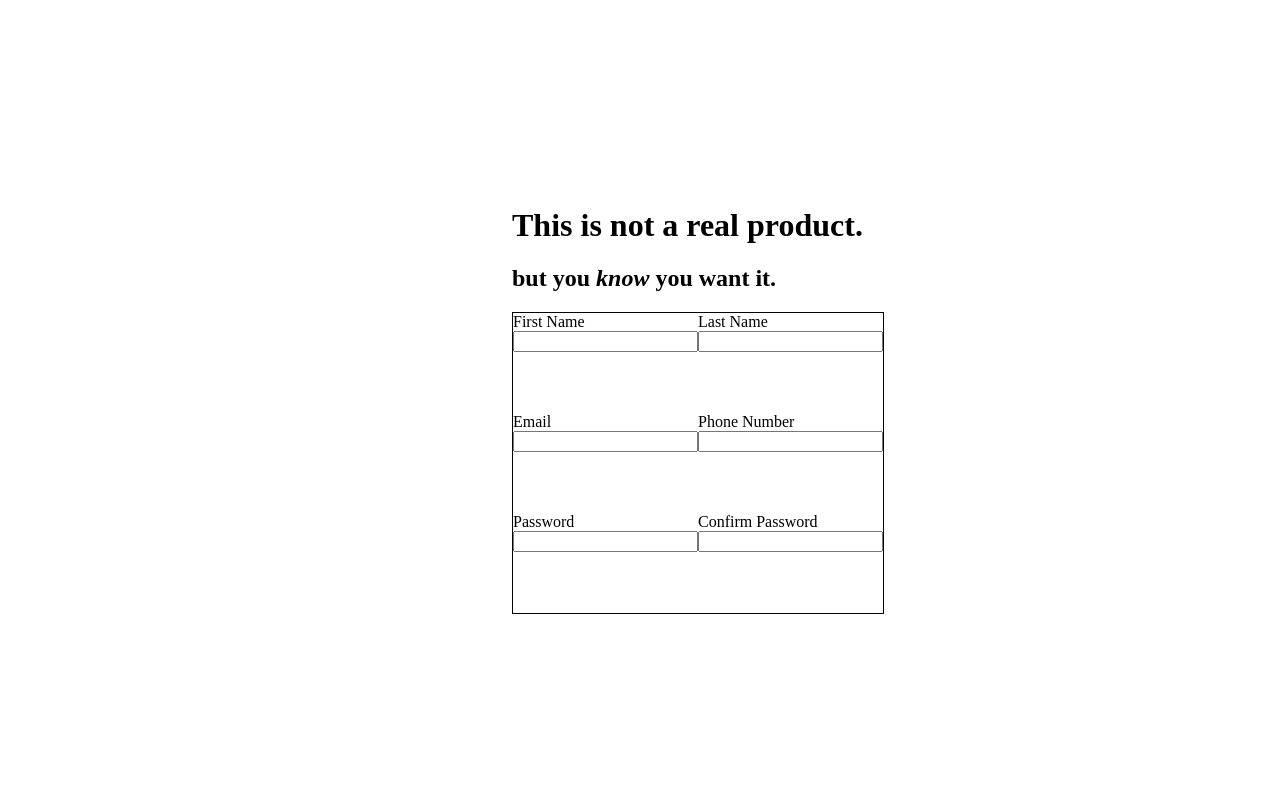
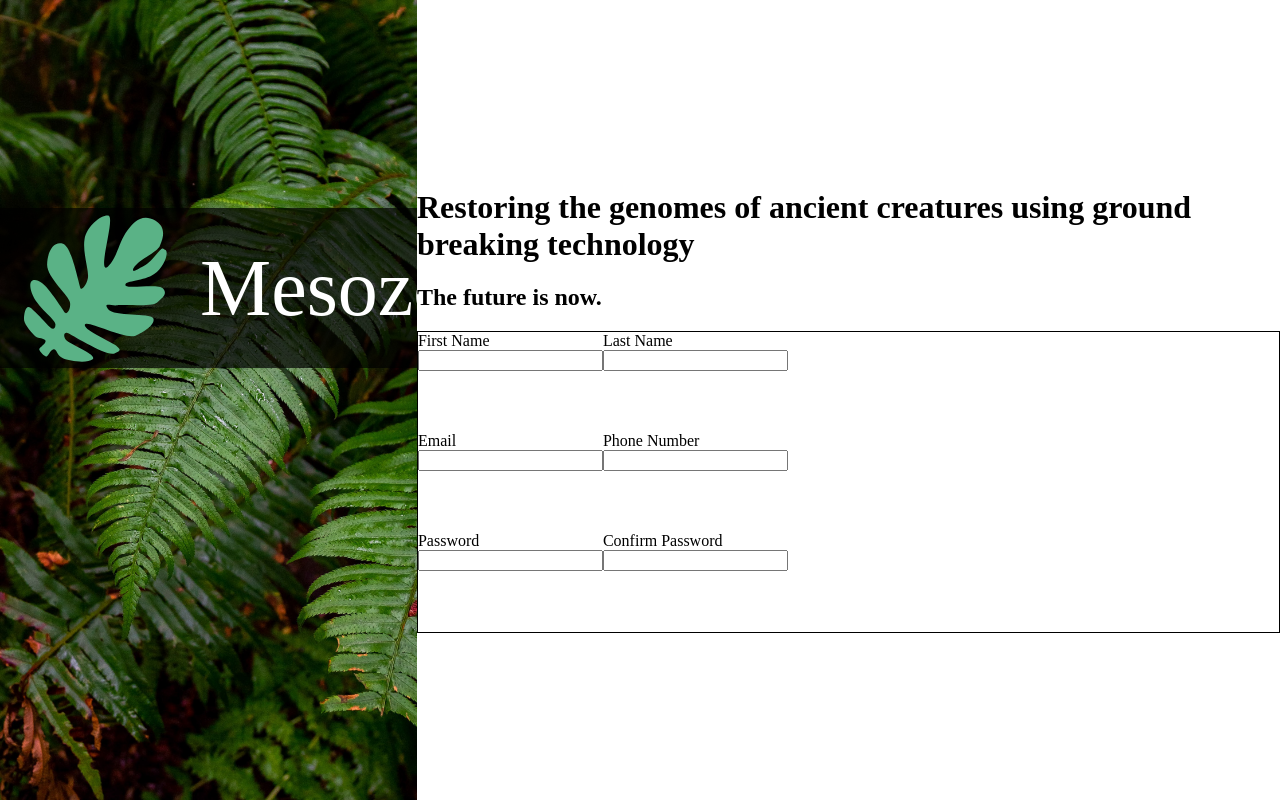
Before and after one commit to jakedevs/signup-form, a website built with Vite: page index.html in a window 1280 px wide. Built offline with nearby package versions, Linux system fonts and the light colour scheme; files whose address does not match are found by name.

Commit message:
Fix positioning of banner image, add logo

```diff
--- a/index.html
+++ b/index.html
@@ -7,12 +7,13 @@
   </head>
   <body>
     <div id="img">
+      <div class="logo"> <img id="fern" src= "./images/fern.svg">Mesozone</div>
     </div>
     <div id="center-main">
     <div id="main">
       <div id="headers">
-          <h1>This is not a real product.</h1>
-          <h2>but you <em>know</em> you want it.</h2>
+          <h1>Restoring the genomes of ancient creatures using ground breaking technology</h1>
+          <h2>The future is now.</h2>
         </div>
       <div id="forms">
         <div id="formheader"></div>
--- a/style.css
+++ b/style.css
@@ -34,6 +34,8 @@ label {
 }
 
 #img {
+  display: flex;
+  justify-content: center;
   overflow: hidden;
   background-image: url("./images/fern-banner.jpg");
   background-size: cover;
@@ -41,3 +43,22 @@ label {
   width: 40%;
   height: 100%;
 }
+
+.logo {
+  display: flex;
+  align-items: center;
+  color: white;
+  font-size: 5rem;
+  text-align: center;
+  margin-top: 50%;
+  width: 100%;
+  height: 20%;
+  background-color: black;
+  background: rgba(0, 0, 0, .7)
+}
+
+#fern {
+  height: 200px;
+  opacity: 1;
+  transform: rotate(45deg);
+}
```
Also changed, not shown: images/fern-banner.jpg (added), images/fern.svg (added).
